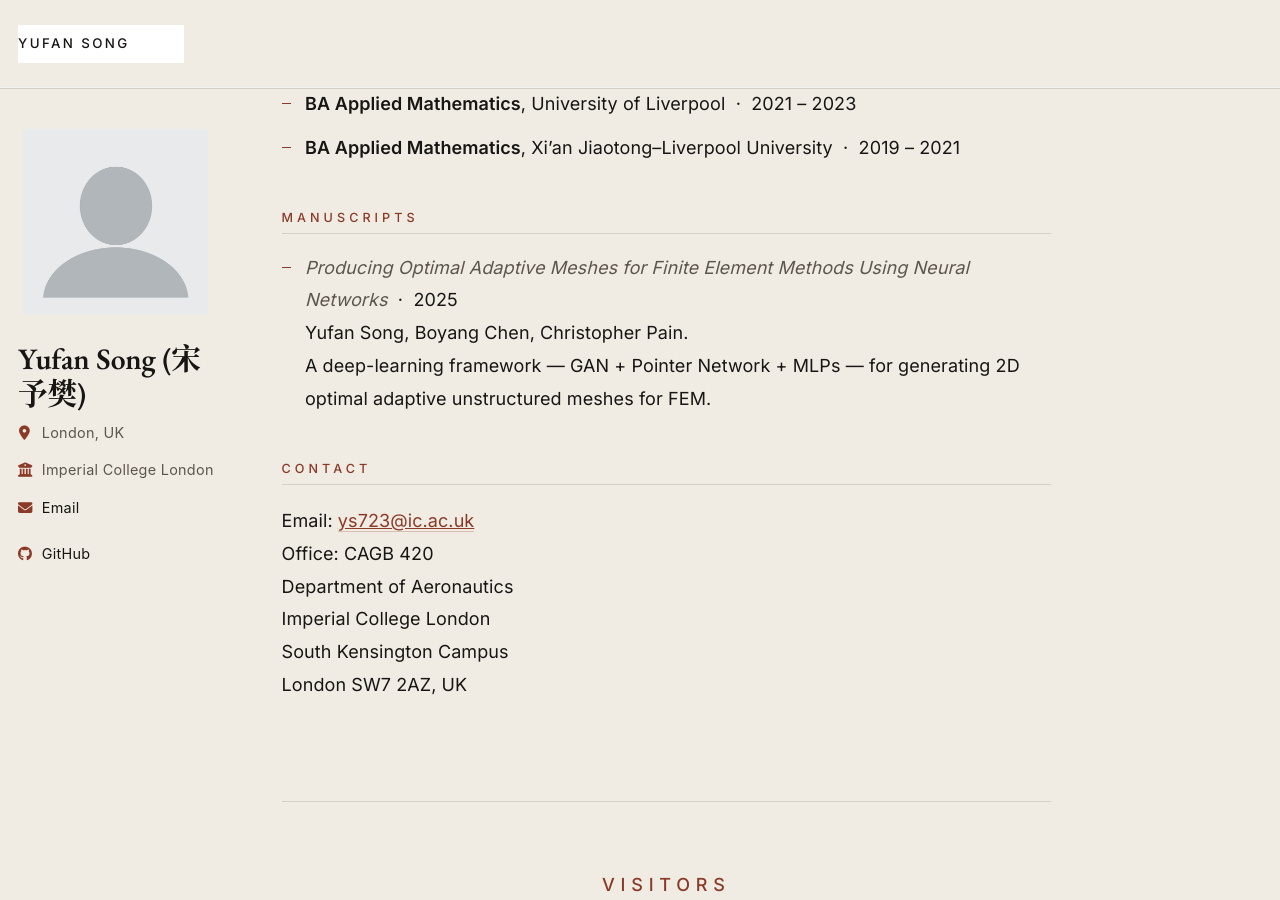
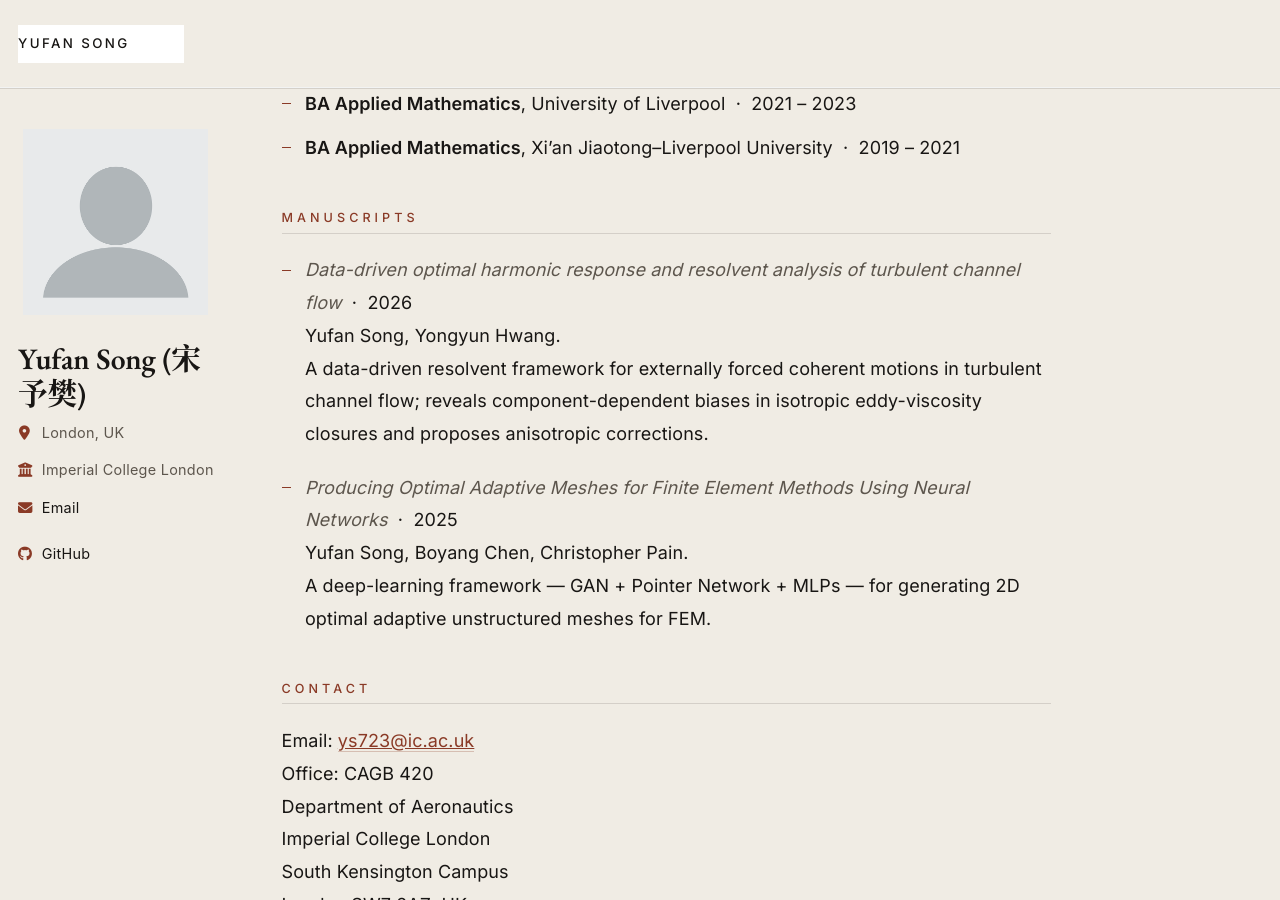
Before and after one commit to songyufan1005/yufansong.github.io, a Jekyll site: the page built from _pages/about.md, in a window 1280 px wide and 900 px high, scrolled down 901 px. Built offline with Jekyll 4.4.1, drawn with Linux system fonts in a browser that asks for light colours; a script bundle is joined from its source files by our own code; library files that are not in the unit come from our copies.

Commit message:
Add JFM 2026 manuscript: data-driven resolvent of turbulent channel flow
Co-Authored-By: Claude Opus 4.7 (1M context) <noreply@anthropic.com>

```diff
--- a/_pages/about.md
+++ b/_pages/about.md
@@ -33,6 +33,10 @@ Education
 
 Manuscripts
 ======
+- *Data-driven optimal harmonic response and resolvent analysis of turbulent channel flow* &nbsp;·&nbsp; 2026
+Yufan Song, Yongyun Hwang.
+A data-driven resolvent framework for externally forced coherent motions in turbulent channel flow; reveals component-dependent biases in isotropic eddy-viscosity closures and proposes anisotropic corrections.
+
 - *Producing Optimal Adaptive Meshes for Finite Element Methods Using Neural Networks* &nbsp;·&nbsp; 2025
 Yufan Song, Boyang Chen, Christopher Pain.
 A deep-learning framework — GAN + Pointer Network + MLPs — for generating 2D optimal adaptive unstructured meshes for FEM.
```
